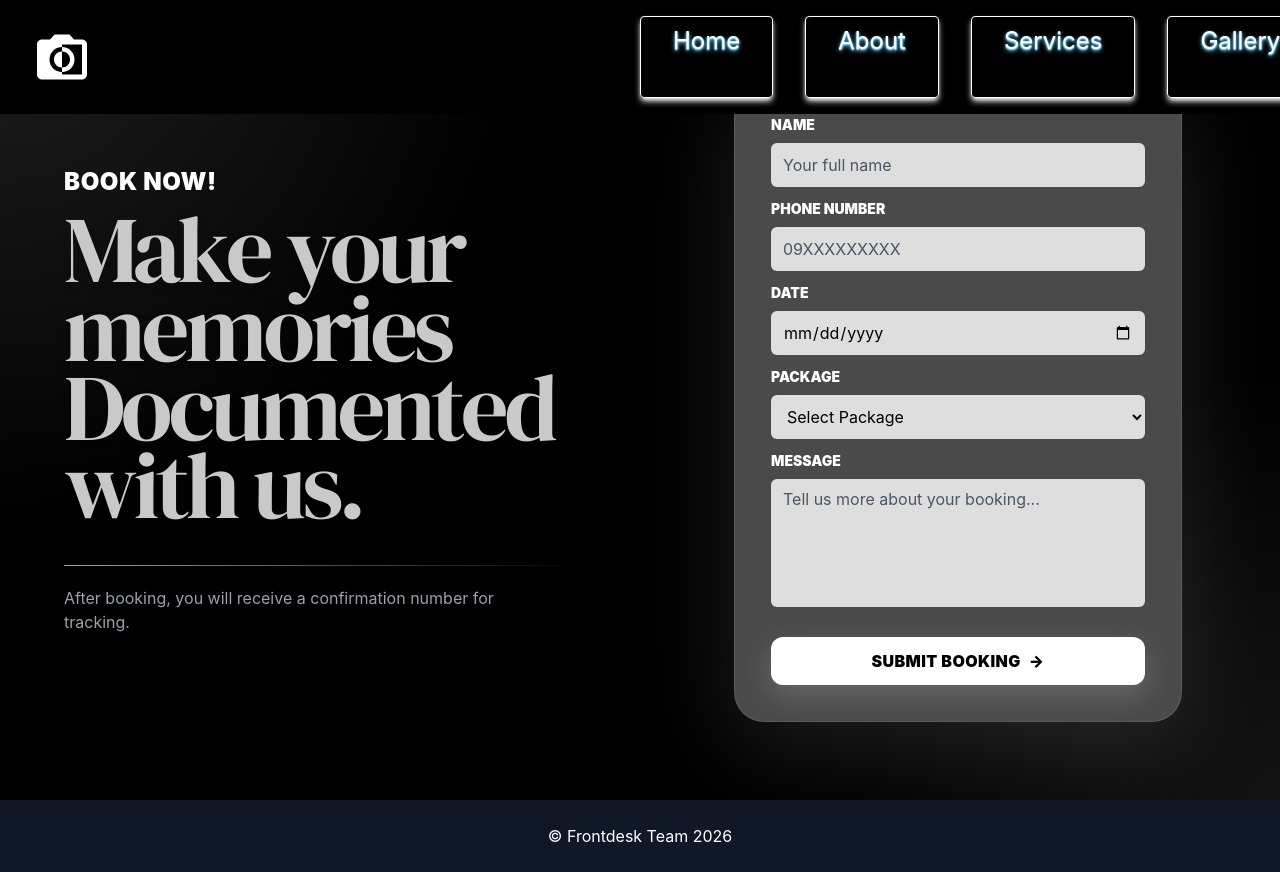
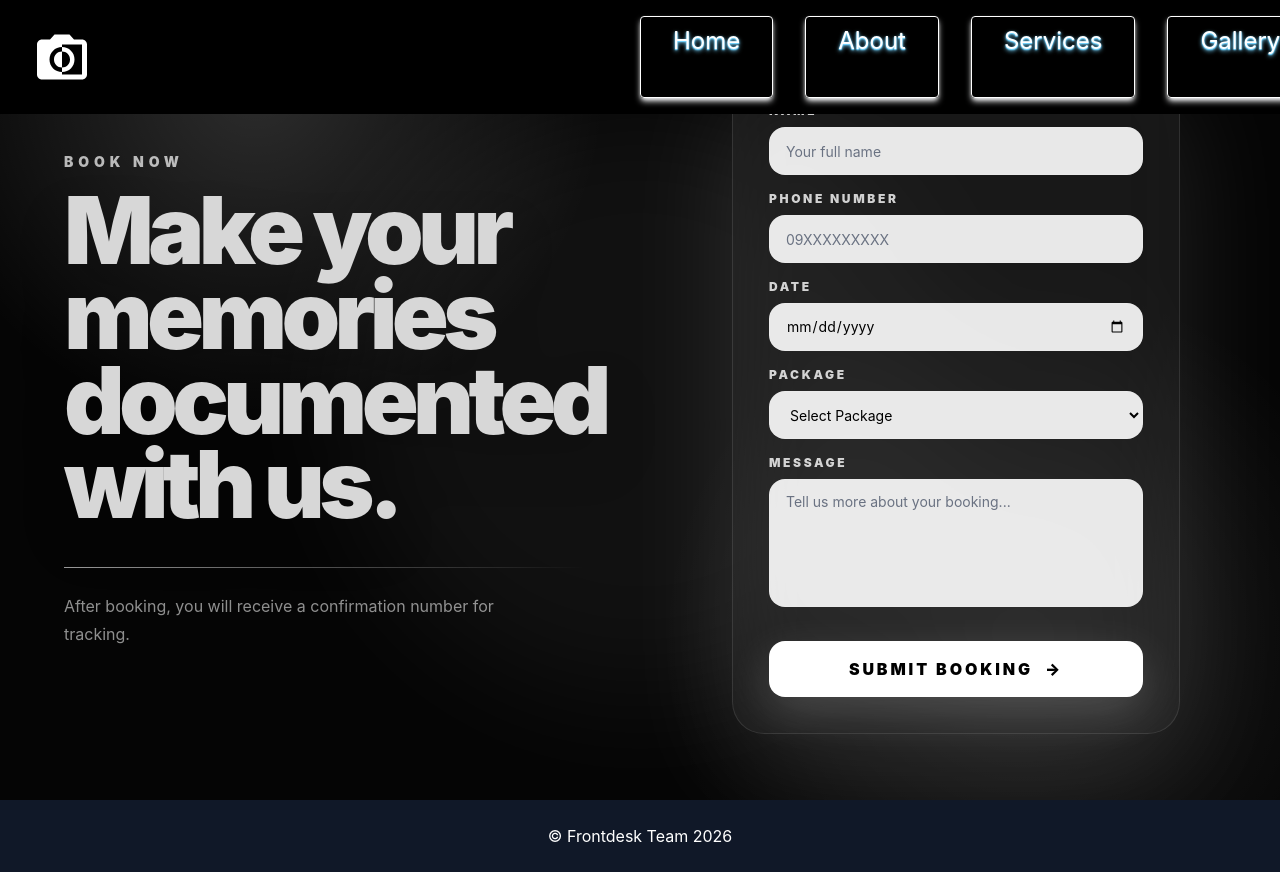
Before and after one commit to eringz/timeless-media-studio, a Next.js app: page /contact in a window 1280 px wide. Built offline with nearby package versions, Linux system fonts and the light colour scheme.

Commit message:
Update page.tsx
updated fonts

```diff
--- a/app/contact/page.tsx
+++ b/app/contact/page.tsx
@@ -49,26 +49,13 @@ export default function BookingForm() {
     message: "",
   });
 
-  const [showEmailDialog, setShowEmailDialog] =
-    useState(false);
-
-  const [dialogEmail, setDialogEmail] =
-    useState("");
-
-  const [sending, setSending] =
-    useState(false);
-
-  const [emailError, setEmailError] =
-    useState("");
-
-  const [emailProvider, setEmailProvider] =
-    useState<EmailProvider | "">("");
-
-  const [emailSuggestion, setEmailSuggestion] =
-    useState("");
-
-  const [confirmationNumber, setConfirmationNumber] =
-    useState("");
+  const [showEmailDialog, setShowEmailDialog] = useState(false);
+  const [dialogEmail, setDialogEmail] = useState("");
+  const [sending, setSending] = useState(false);
+  const [emailError, setEmailError] = useState("");
+  const [emailProvider, setEmailProvider] = useState<EmailProvider | "">("");
+  const [emailSuggestion, setEmailSuggestion] = useState("");
+  const [confirmationNumber, setConfirmationNumber] = useState("");
 
   const typoMap: Record<string, string> = {
     "gmai.com": "gmail.com",
@@ -79,63 +66,42 @@ export default function BookingForm() {
     "gnail.com": "gmail.com",
     "gmaill.com": "gmail.com",
     "gmail.cm": "gmail.com",
-
     "yaho.com": "yahoo.com",
     "yahho.com": "yahoo.com",
     "yahoo.con": "yahoo.com",
     "yahoo.co": "yahoo.com",
     "yaoo.com": "yahoo.com",
-
     "outlok.com": "outlook.com",
     "outloo.com": "outlook.com",
     "outlook.con": "outlook.com",
     "outlook.co": "outlook.com",
-
     "hotmial.com": "hotmail.com",
     "hotmai.com": "hotmail.com",
     "hotmail.con": "hotmail.com",
     "hotmail.co": "hotmail.com",
-
     "icloud.con": "icloud.com",
     "iclod.com": "icloud.com",
     "icoud.com": "icloud.com",
-
     "protonmail.con": "protonmail.com",
-
     "aol.con": "aol.com",
   };
 
   const generateConfirmationNumber = () => {
     const year = new Date().getFullYear();
-
-    const random = Math.floor(
-      100000 + Math.random() * 900000
-    );
-
+    const random = Math.floor(100000 + Math.random() * 900000);
     return `BK-${year}-${random}`;
   };
 
-  const detectProvider = (
-    email: string
-  ): EmailProvider | "" => {
-    const domain =
-      email.split("@")[1]?.toLowerCase() || "";
+  const detectProvider = (email: string): EmailProvider | "" => {
+    const domain = email.split("@")[1]?.toLowerCase() || "";
 
     if (!domain) return "";
-
     if (domain === "gmail.com") return "Gmail";
-
     if (domain === "yahoo.com") return "Yahoo";
-
     if (domain === "outlook.com") return "Outlook";
-
     if (domain === "hotmail.com") return "Hotmail";
-
     if (domain === "icloud.com") return "iCloud";
-
-    if (domain === "protonmail.com")
-      return "ProtonMail";
-
+    if (domain === "protonmail.com") return "ProtonMail";
     if (domain === "aol.com") return "AOL";
 
     return "Other Email Provider";
@@ -153,38 +119,28 @@ export default function BookingForm() {
       };
     }
 
-    const emailRegex =
-      /^[^\s@]+@[^\s@]+\.[^\s@]{2,}$/;
+    const emailRegex = /^[^\s@]+@[^\s@]+\.[^\s@]{2,}$/;
 
     if (!emailRegex.test(cleanEmail)) {
       return {
         valid: false,
-        error:
-          "Please enter a valid email address.",
+        error: "Please enter a valid email address.",
         suggestion: "",
         provider: "" as EmailProvider | "",
       };
     }
 
-    const domain =
-      cleanEmail.split("@")[1] || "";
-
+    const domain = cleanEmail.split("@")[1] || "";
     const correctedDomain = typoMap[domain];
 
     if (correctedDomain) {
-      const suggestedEmail =
-        cleanEmail.replace(
-          domain,
-          correctedDomain
-        );
+      const suggestedEmail = cleanEmail.replace(domain, correctedDomain);
 
       return {
         valid: false,
         error: "Possible email typo detected.",
         suggestion: suggestedEmail,
-        provider: detectProvider(
-          suggestedEmail
-        ),
+        provider: detectProvider(suggestedEmail),
       };
     }
 
@@ -196,9 +152,7 @@ export default function BookingForm() {
     };
   };
 
-  const handleEmailChange = (
-    value: string
-  ) => {
+  const handleEmailChange = (value: string) => {
     setDialogEmail(value);
 
     const result = validateEmail(value);
@@ -211,8 +165,7 @@ export default function BookingForm() {
   const applySuggestion = () => {
     setDialogEmail(emailSuggestion);
 
-    const result =
-      validateEmail(emailSuggestion);
+    const result = validateEmail(emailSuggestion);
 
     setEmailError(result.error);
     setEmailSuggestion(result.suggestion);
@@ -220,9 +173,7 @@ export default function BookingForm() {
   };
 
   const handleChange = (
-    e: ChangeEvent<
-      HTMLInputElement | HTMLTextAreaElement
-    >
+    e: ChangeEvent<HTMLInputElement | HTMLTextAreaElement>
   ) => {
     setForm({
       ...form,
@@ -230,9 +181,7 @@ export default function BookingForm() {
     });
   };
 
-  const openEmailDialog = (
-    e: FormEvent
-  ) => {
+  const openEmailDialog = (e: FormEvent) => {
     e.preventDefault();
 
     setDialogEmail("");
@@ -243,12 +192,8 @@ export default function BookingForm() {
   };
 
   const confirmBooking = async () => {
-    const cleanEmail = dialogEmail
-      .trim()
-      .toLowerCase();
-
-    const result =
-      validateEmail(cleanEmail);
+    const cleanEmail = dialogEmail.trim().toLowerCase();
+    const result = validateEmail(cleanEmail);
 
     setEmailError(result.error);
     setEmailSuggestion(result.suggestion);
@@ -258,64 +203,42 @@ export default function BookingForm() {
 
     setSending(true);
 
-    const generatedConfirmation =
-      generateConfirmationNumber();
+    const generatedConfirmation = generateConfirmationNumber();
 
     const newBooking: BookingLog = {
       ...form,
       email: cleanEmail,
       emailProvider: result.provider,
-      confirmationNumber:
-        generatedConfirmation,
+      confirmationNumber: generatedConfirmation,
       id: crypto.randomUUID(),
-      timestamp:
-        new Date().toISOString(),
+      timestamp: new Date().toISOString(),
       status: "pending",
     };
 
-    const existing: BookingLog[] =
-      JSON.parse(
-        localStorage.getItem(
-          "adminBookingLogs"
-        ) || "[]"
+    const existing: BookingLog[] = JSON.parse(
+      localStorage.getItem("adminBookingLogs") || "[]"
     );
 
     localStorage.setItem(
       "adminBookingLogs",
-      JSON.stringify([
-        newBooking,
-        ...existing,
-      ])
+      JSON.stringify([newBooking, ...existing])
     );
 
     try {
-      await fetch(
-        "/api/send-confirmation",
-        {
+      await fetch("/api/send-confirmation", {
         method: "POST",
         headers: {
-            "Content-Type":
-              "application/json",
+          "Content-Type": "application/json",
         },
-          body: JSON.stringify(
-            newBooking
-          ),
-        }
-      );
+        body: JSON.stringify(newBooking),
+      });
     } catch (error) {
-      console.log(
-        "Email API is not connected yet.",
-        error
-      );
+      console.log("Email API is not connected yet.", error);
     }
 
     setSending(false);
-
     setShowEmailDialog(false);
-
-    setConfirmationNumber(
-      generatedConfirmation
-    );
+    setConfirmationNumber(generatedConfirmation);
 
     setForm({
       name: "",
@@ -332,39 +255,40 @@ export default function BookingForm() {
   };
 
   return (
-    <section className="min-h-screen bg-black text-white flex items-center justify-center px-6 py-12 overflow-hidden">
-      <div className="absolute inset-0 bg-[radial-gradient(circle_at_top_left,rgba(255,255,255,0.12),transparent_35%),radial-gradient(circle_at_bottom_right,rgba(255,255,255,0.08),transparent_30%)]" />
+    <section className="relative min-h-screen overflow-hidden bg-[#050505] px-5 py-12 font-sans text-white sm:px-8">
+      <div className="pointer-events-none absolute inset-0 bg-[radial-gradient(circle_at_20%_10%,rgba(255,255,255,0.16),transparent_28%),radial-gradient(circle_at_80%_80%,rgba(255,255,255,0.1),transparent_30%)]" />
 
-      <div className="relative w-full max-w-7xl grid grid-cols-1 lg:grid-cols-2 gap-10 items-center">
-        <div className="px-2 lg:px-10">
-          <p className="text-2xl font-black mb-3 tracking-wide">
-            BOOK NOW!
+      <div className="pointer-events-none absolute left-1/2 top-1/2 h-[600px] w-[600px] -translate-x-1/2 -translate-y-1/2 rounded-full bg-white/5 blur-3xl" />
+
+      <div className="relative mx-auto grid min-h-[calc(100vh-6rem)] w-full max-w-7xl grid-cols-1 items-center gap-12 lg:grid-cols-2">
+        <div className="px-1 lg:px-8">
+          <p className="mb-4 text-sm font-black uppercase tracking-[0.35em] text-white/70">
+            Book Now
           </p>
 
-          <h1 className="font-serif text-[#c9c9c9] text-[56px] sm:text-[78px] lg:text-[94px] leading-[0.84] tracking-[-4px] drop-shadow-lg">
+          <h1 className="max-w-3xl text-[52px] font-black leading-[0.9] tracking-[-0.06em] text-[#d7d7d7] drop-shadow-2xl sm:text-[78px] lg:text-[94px]">
             Make your
             <br />
             memories
             <br />
-            Documented
+            documented
             <br />
             with us.
           </h1>
 
-          <div className="h-px bg-gradient-to-r from-gray-400 to-transparent max-w-xl mt-10 mb-5" />
+          <div className="mb-6 mt-10 h-px max-w-xl bg-gradient-to-r from-white/60 to-transparent" />
 
-          <p className="text-gray-400 max-w-md">
-            After booking, you will receive a
-            confirmation number for tracking.
+          <p className="max-w-md text-base leading-7 text-white/55">
+            After booking, you will receive a confirmation number for tracking.
           </p>
         </div>
 
         <form
           onSubmit={openEmailDialog}
-          className="w-full max-w-md mx-auto bg-[#4f4f4f]/95 rounded-[30px] p-8 lg:p-9 shadow-[0_25px_100px_rgba(255,255,255,0.12)] border border-white/10 backdrop-blur"
+          className="mx-auto w-full max-w-md rounded-[32px] border border-white/10 bg-white/[0.08] p-7 shadow-[0_30px_120px_rgba(255,255,255,0.12)] backdrop-blur-2xl transition-all duration-500 hover:border-white/20 hover:bg-white/[0.1] sm:p-9"
         >
-          <label className="block text-sm font-black mb-2">
-            NAME
+          <label className="mb-2 block text-xs font-black uppercase tracking-[0.22em] text-white/80">
+            Name
           </label>
 
           <input
@@ -373,11 +297,11 @@ export default function BookingForm() {
             onChange={handleChange}
             required
             placeholder="Your full name"
-            className="w-full h-11 rounded-md bg-[#dedede] text-black placeholder:text-gray-600 px-3 mb-3 outline-none focus:ring-2 focus:ring-white"
+            className="mb-4 h-12 w-full rounded-2xl border border-white/10 bg-white/90 px-4 text-sm text-black outline-none transition-all duration-300 placeholder:text-gray-500 focus:border-white focus:bg-white focus:ring-4 focus:ring-white/20"
           />
 
-          <label className="block text-sm font-black mb-2">
-            PHONE NUMBER
+          <label className="mb-2 block text-xs font-black uppercase tracking-[0.22em] text-white/80">
+            Phone Number
           </label>
 
           <input
@@ -386,11 +310,11 @@ export default function BookingForm() {
             onChange={handleChange}
             required
             placeholder="09XXXXXXXXX"
-            className="w-full h-11 rounded-md bg-[#dedede] text-black placeholder:text-gray-600 px-3 mb-3 outline-none focus:ring-2 focus:ring-white"
+            className="mb-4 h-12 w-full rounded-2xl border border-white/10 bg-white/90 px-4 text-sm text-black outline-none transition-all duration-300 placeholder:text-gray-500 focus:border-white focus:bg-white focus:ring-4 focus:ring-white/20"
           />
 
-          <label className="block text-sm font-black mb-2">
-            DATE
+          <label className="mb-2 block text-xs font-black uppercase tracking-[0.22em] text-white/80">
+            Date
           </label>
 
           <input
@@ -399,47 +323,35 @@ export default function BookingForm() {
             value={form.date}
             onChange={handleChange}
             required
-            className="w-full h-11 rounded-md bg-[#dedede] text-black px-3 mb-3 outline-none focus:ring-2 focus:ring-white"
+            className="mb-4 h-12 w-full rounded-2xl border border-white/10 bg-white/90 px-4 text-sm text-black outline-none transition-all duration-300 focus:border-white focus:bg-white focus:ring-4 focus:ring-white/20"
           />
 
-          <label className="block text-sm font-black mb-2">
-            PACKAGE
+          <label className="mb-2 block text-xs font-black uppercase tracking-[0.22em] text-white/80">
+            Package
           </label>
 
           <select
             name="packageType"
             value={form.packageType}
-            onChange={(
-              e: ChangeEvent<HTMLSelectElement>
-            ) =>
+            onChange={(e: ChangeEvent<HTMLSelectElement>) =>
               setForm({
                 ...form,
-                packageType:
-                  e.target.value,
+                packageType: e.target.value,
               })
             }
             required
-            className="w-full h-11 rounded-md bg-[#dedede] text-black px-3 mb-3 outline-none focus:ring-2 focus:ring-white"
+            className="mb-4 h-12 w-full rounded-2xl border border-white/10 bg-white/90 px-4 text-sm text-black outline-none transition-all duration-300 focus:border-white focus:bg-white focus:ring-4 focus:ring-white/20"
           >
-            <option value="">
-              Select Package
-            </option>
-
-            <option value="BASIC PACKAGE - ₱10">
-              BASIC PACKAGE - ₱10
-            </option>
-
-            <option value="ELITE PACKAGE - ₱20">
-              ELITE PACKAGE - ₱20
-            </option>
-
+            <option value="">Select Package</option>
+            <option value="BASIC PACKAGE - ₱10">BASIC PACKAGE - ₱10</option>
+            <option value="ELITE PACKAGE - ₱20">ELITE PACKAGE - ₱20</option>
             <option value="PREMIUM PACKAGE - ₱30">
               PREMIUM PACKAGE - ₱30
             </option>
           </select>
 
-          <label className="block text-sm font-black mb-2">
-            MESSAGE
+          <label className="mb-2 block text-xs font-black uppercase tracking-[0.22em] text-white/80">
+            Message
           </label>
 
           <textarea
@@ -448,19 +360,20 @@ export default function BookingForm() {
             onChange={handleChange}
             required
             placeholder="Tell us more about your booking..."
-            className="w-full h-32 rounded-md bg-[#dedede] text-black placeholder:text-gray-600 px-3 py-2 outline-none resize-none focus:ring-2 focus:ring-white"
+            className="h-32 w-full resize-none rounded-2xl border border-white/10 bg-white/90 px-4 py-3 text-sm text-black outline-none transition-all duration-300 placeholder:text-gray-500 focus:border-white focus:bg-white focus:ring-4 focus:ring-white/20"
           />
 
           <button
             type="submit"
-            className="group relative mt-6 w-full overflow-hidden rounded-xl bg-white text-black py-3 font-black tracking-wide transition duration-300 hover:scale-[1.03] active:scale-[0.97] shadow-[0_10px_30px_rgba(255,255,255,0.18)]"
+            className="group relative mt-7 w-full overflow-hidden rounded-2xl bg-white py-4 font-black uppercase tracking-[0.18em] text-black shadow-[0_16px_45px_rgba(255,255,255,0.18)] transition-all duration-300 ease-out hover:-translate-y-1 hover:scale-[1.02] hover:shadow-[0_24px_70px_rgba(255,255,255,0.25)] active:translate-y-0 active:scale-[0.96]"
           >
             <span className="absolute inset-0 -translate-x-full bg-gradient-to-r from-transparent via-black/20 to-transparent transition-transform duration-700 group-hover:translate-x-full" />
 
-            <span className="relative flex items-center justify-center gap-2">
-              SUBMIT BOOKING
+            <span className="absolute inset-0 scale-0 rounded-2xl bg-black/10 opacity-0 transition-all duration-300 group-active:scale-100 group-active:opacity-100" />
 
-              <span className="transition-transform duration-300 group-hover:translate-x-1">
+            <span className="relative flex items-center justify-center gap-3">
+              Submit Booking
+              <span className="transition-transform duration-300 group-hover:translate-x-1 group-active:translate-x-2">
                 →
               </span>
             </span>
@@ -469,41 +382,33 @@ export default function BookingForm() {
       </div>
 
       {showEmailDialog && (
-        <div className="fixed inset-0 z-50 bg-black/85 flex items-center justify-center px-4">
-          <div className="w-full max-w-md rounded-3xl bg-[#505050] border border-white/10 p-6 text-white shadow-2xl">
-            <h2 className="text-2xl font-black mb-2">
+        <div className="fixed inset-0 z-50 flex items-center justify-center bg-black/85 px-4 backdrop-blur-sm">
+          <div className="w-full max-w-md rounded-[32px] border border-white/10 bg-[#141414]/95 p-6 text-white shadow-[0_30px_100px_rgba(0,0,0,0.7)] backdrop-blur-2xl animate-in fade-in zoom-in-95 duration-300">
+            <h2 className="mb-2 text-2xl font-black tracking-tight">
               Confirm Your Booking
             </h2>
 
-            <p className="text-sm text-gray-200 mb-5">
-              Please enter your email
-              address. Your booking details
-              and confirmation number will
-              be sent to this email.
+            <p className="mb-5 text-sm leading-6 text-white/60">
+              Please enter your email address. Your booking details and
+              confirmation number will be sent to this email.
             </p>
 
             <input
               type="email"
               value={dialogEmail}
-              onChange={(e) =>
-                handleEmailChange(
-                  e.target.value
-                )
-              }
+              onChange={(e) => handleEmailChange(e.target.value)}
               placeholder="example@gmail.com"
-              className="w-full h-12 rounded-xl bg-[#e0e0e0] text-black placeholder:text-gray-600 px-4 outline-none focus:ring-2 focus:ring-white"
+              className="h-12 w-full rounded-2xl border border-white/10 bg-white/90 px-4 text-sm text-black outline-none transition-all duration-300 placeholder:text-gray-500 focus:border-white focus:bg-white focus:ring-4 focus:ring-white/20"
             />
 
-            {emailProvider &&
-              !emailError && (
-                <p className="mt-2 text-sm text-green-300">
-                  Detected provider:{" "}
-                  {emailProvider}
+            {emailProvider && !emailError && (
+              <p className="mt-2 text-sm font-semibold text-green-300">
+                Detected provider: {emailProvider}
               </p>
             )}
 
             {emailError && (
-              <p className="mt-2 text-sm text-red-300">
+              <p className="mt-2 text-sm font-semibold text-red-300">
                 {emailError}
               </p>
             )}
@@ -512,52 +417,36 @@ export default function BookingForm() {
               <button
                 type="button"
                 onClick={applySuggestion}
-                className="mt-2 text-sm text-yellow-300 underline"
+                className="mt-2 text-sm font-bold text-yellow-300 underline transition hover:text-yellow-200 active:scale-95"
               >
-                Did you mean{" "}
-                {emailSuggestion}?
+                Did you mean {emailSuggestion}?
               </button>
             )}
 
-            <div className="mt-5 rounded-2xl bg-black/25 p-4 text-sm space-y-1">
+            <div className="mt-5 space-y-2 rounded-3xl border border-white/10 bg-white/[0.06] p-4 text-sm">
               <p>
-                <span className="text-gray-300">
-                  Name:
-                </span>{" "}
-                {form.name}
+                <span className="text-white/50">Name:</span> {form.name}
               </p>
 
               <p>
-                <span className="text-gray-300">
-                  Phone:
-                </span>{" "}
-                {form.phone}
+                <span className="text-white/50">Phone:</span> {form.phone}
               </p>
 
               <p>
-                <span className="text-gray-300">
-                  Date:
-                </span>{" "}
-                {form.date}
+                <span className="text-white/50">Date:</span> {form.date}
               </p>
 
               <p>
-                <span className="text-gray-300">
-                  Package:
-                </span>{" "}
+                <span className="text-white/50">Package:</span>{" "}
                 {form.packageType}
               </p>
             </div>
 
-            <div className="flex gap-3 mt-5">
+            <div className="mt-5 flex gap-3">
               <button
                 type="button"
-                onClick={() =>
-                  setShowEmailDialog(
-                    false
-                  )
-                }
-                className="w-1/2 rounded-xl bg-gray-700 py-3 font-bold hover:bg-gray-600 transition"
+                onClick={() => setShowEmailDialog(false)}
+                className="w-1/2 rounded-2xl bg-white/10 py-3 font-bold text-white transition-all duration-300 hover:bg-white/20 active:scale-95"
               >
                 Cancel
               </button>
@@ -566,11 +455,10 @@ export default function BookingForm() {
                 type="button"
                 onClick={confirmBooking}
                 disabled={sending}
-                className="w-1/2 rounded-xl bg-white text-black py-3 font-black hover:scale-[1.03] active:scale-[0.97] transition disabled:opacity-60"
+                className="group relative w-1/2 overflow-hidden rounded-2xl bg-white py-3 font-black text-black transition-all duration-300 hover:-translate-y-0.5 hover:scale-[1.03] active:scale-95 disabled:cursor-not-allowed disabled:opacity-60"
               >
-                {sending
-                  ? "SENDING..."
-                  : "CONFIRM"}
+                <span className="absolute inset-0 -translate-x-full bg-gradient-to-r from-transparent via-black/20 to-transparent transition-transform duration-700 group-hover:translate-x-full" />
+                <span className="relative">{sending ? "SENDING..." : "CONFIRM"}</span>
               </button>
             </div>
           </div>
@@ -578,33 +466,30 @@ export default function BookingForm() {
       )}
 
       {confirmationNumber && (
-        <div className="fixed inset-0 z-50 bg-black/90 flex items-center justify-center px-4">
-          <div className="w-full max-w-md bg-white text-black rounded-3xl p-6 text-center shadow-2xl">
-            <h2 className="text-2xl font-black mb-2">
+        <div className="fixed inset-0 z-50 flex items-center justify-center bg-black/90 px-4 backdrop-blur-sm">
+          <div className="w-full max-w-md rounded-[32px] bg-white p-6 text-center text-black shadow-[0_30px_100px_rgba(255,255,255,0.16)] animate-in fade-in zoom-in-95 duration-300">
+            <h2 className="mb-2 text-2xl font-black tracking-tight">
               Booking Submitted!
             </h2>
 
-            <p className="text-gray-600 mb-4">
-              Save this confirmation number
-              to track your booking:
+            <p className="mb-4 text-sm leading-6 text-gray-600">
+              Save this confirmation number to track your booking:
             </p>
 
-            <div className="bg-black text-white rounded-xl py-4 text-2xl font-black tracking-widest mb-5">
+            <div className="mb-5 rounded-2xl bg-black py-4 text-2xl font-black tracking-widest text-white">
               {confirmationNumber}
             </div>
 
             <a
               href="/api"
-              className="block w-full bg-black text-white py-3 rounded-xl font-bold mb-3 hover:scale-[1.02] transition"
+              className="mb-3 block w-full rounded-2xl bg-black py-3 font-bold text-white transition-all duration-300 hover:-translate-y-0.5 hover:scale-[1.02] active:scale-95"
             >
               Track Booking
             </a>
 
             <button
-              onClick={() =>
-                setConfirmationNumber("")
-              }
-              className="w-full bg-gray-200 py-3 rounded-xl font-bold"
+              onClick={() => setConfirmationNumber("")}
+              className="w-full rounded-2xl bg-gray-200 py-3 font-bold transition-all duration-300 hover:bg-gray-300 active:scale-95"
             >
               Close
             </button>
```
Lines whose indentation alone changed are shown as unchanged.
